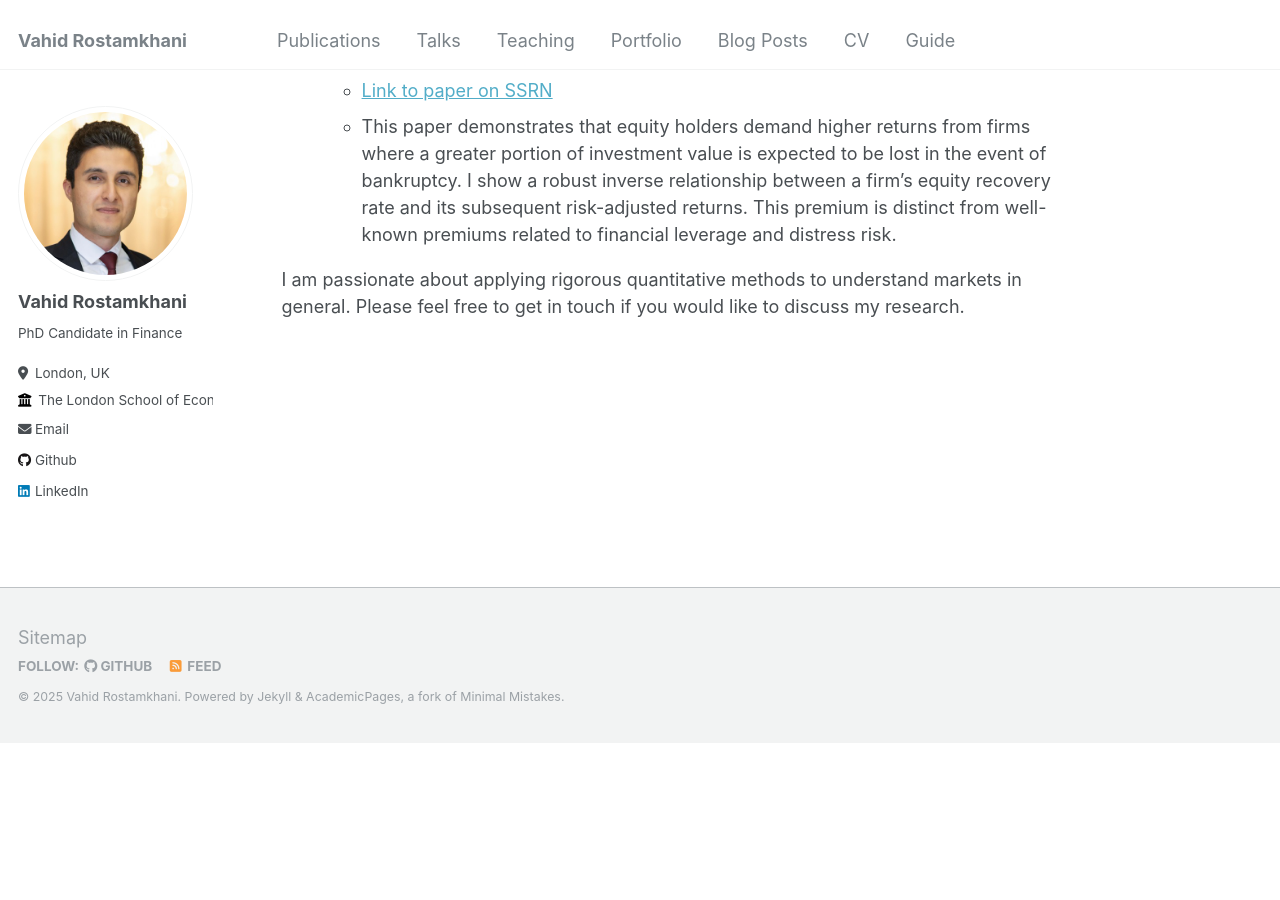
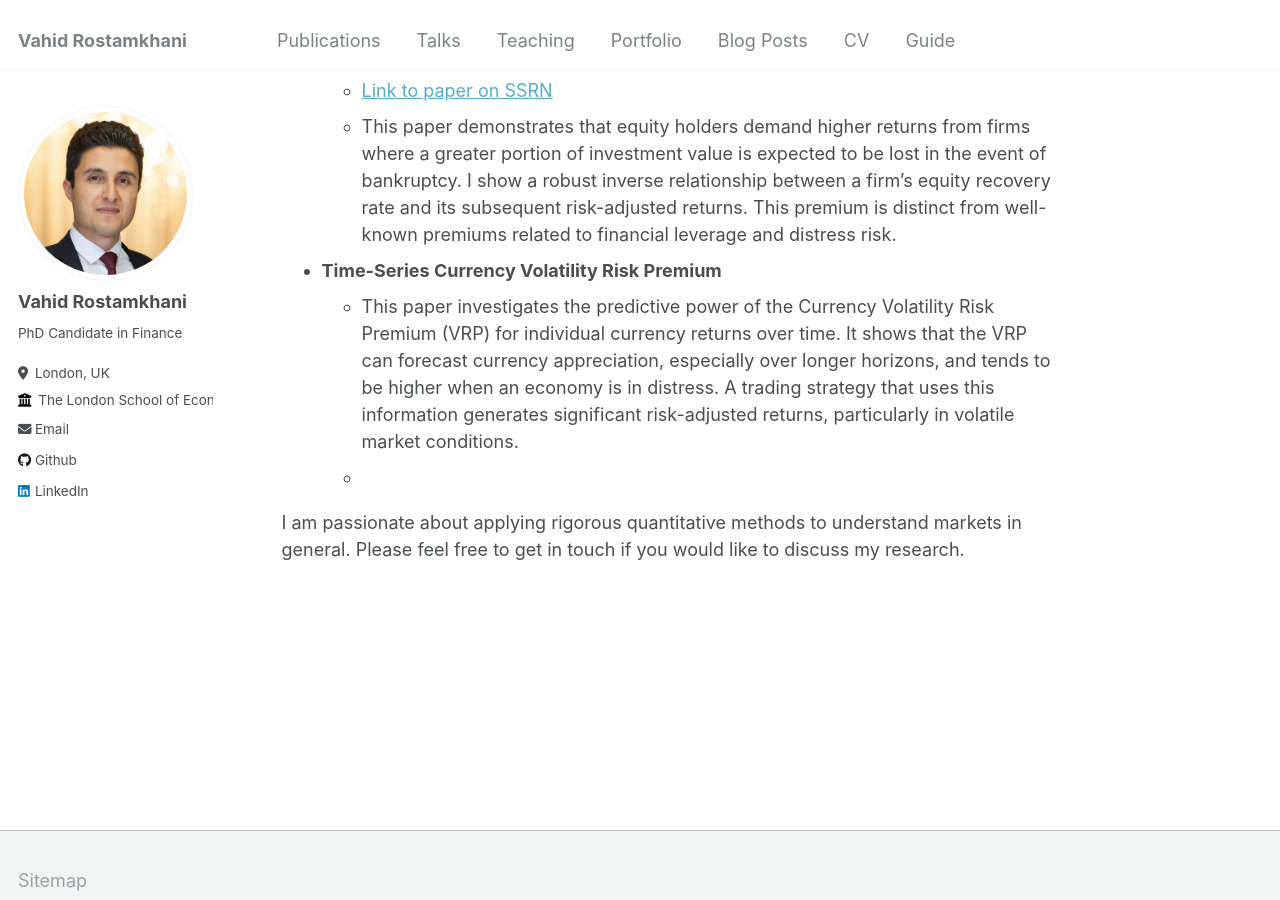
Before and after one commit to vahid-rostamkhani/vahid-rostamkhani.github.io, a Jekyll site: the page built from _pages/about.md, in a window 1280 px wide and 900 px high, scrolled down 747 px. Built offline with Jekyll 4.4.1, drawn with Linux system fonts in a browser that asks for light colours; our own code applies the rules of GitHub Pages for plain Markdown files; before the commit the page ends 1489 px from its top, so only the background shows below that.

Commit message:
Update about.md

```diff
--- a/_pages/about.md
+++ b/_pages/about.md
@@ -14,4 +14,8 @@ My current research investigates the sources of risk and return in financial mar
     * [Link to paper on SSRN](https://papers.ssrn.com/sol3/papers.cfm?abstract_id=5349016)
     * This paper demonstrates that equity holders demand higher returns from firms where a greater portion of investment value is expected to be lost in the event of bankruptcy. I show a robust inverse relationship between a firm's equity recovery rate and its subsequent risk-adjusted returns. This premium is distinct from well-known premiums related to financial leverage and distress risk.
 
+* **Time-Series Currency Volatility Risk Premium**
+    * This paper investigates the predictive power of the Currency Volatility Risk Premium (VRP) for individual currency returns over time. It shows that the VRP can forecast currency appreciation, especially over longer horizons, and tends to be higher when an economy is in distress. A trading strategy that uses this information generates significant risk-adjusted returns, particularly in volatile market conditions.
+    *
+
 I am passionate about applying rigorous quantitative methods to understand markets in general. Please feel free to get in touch if you would like to discuss my research.
```
